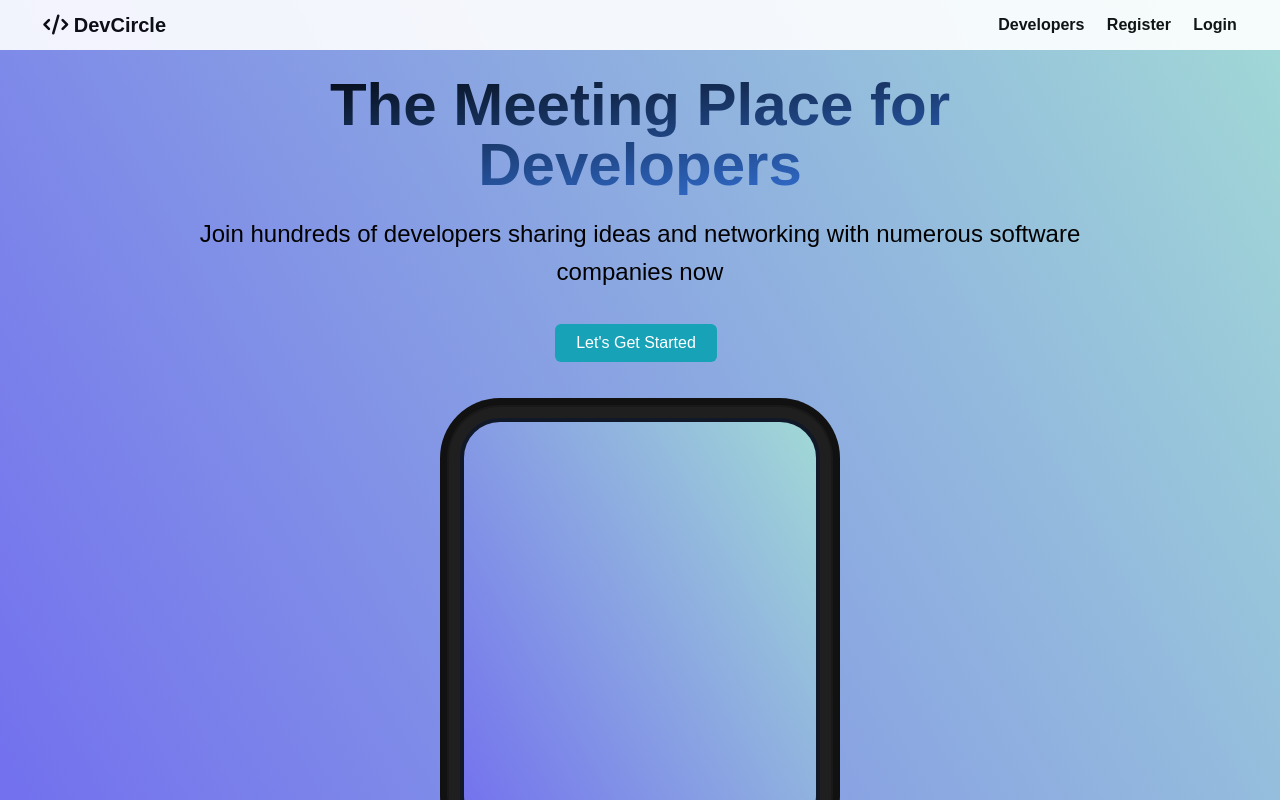
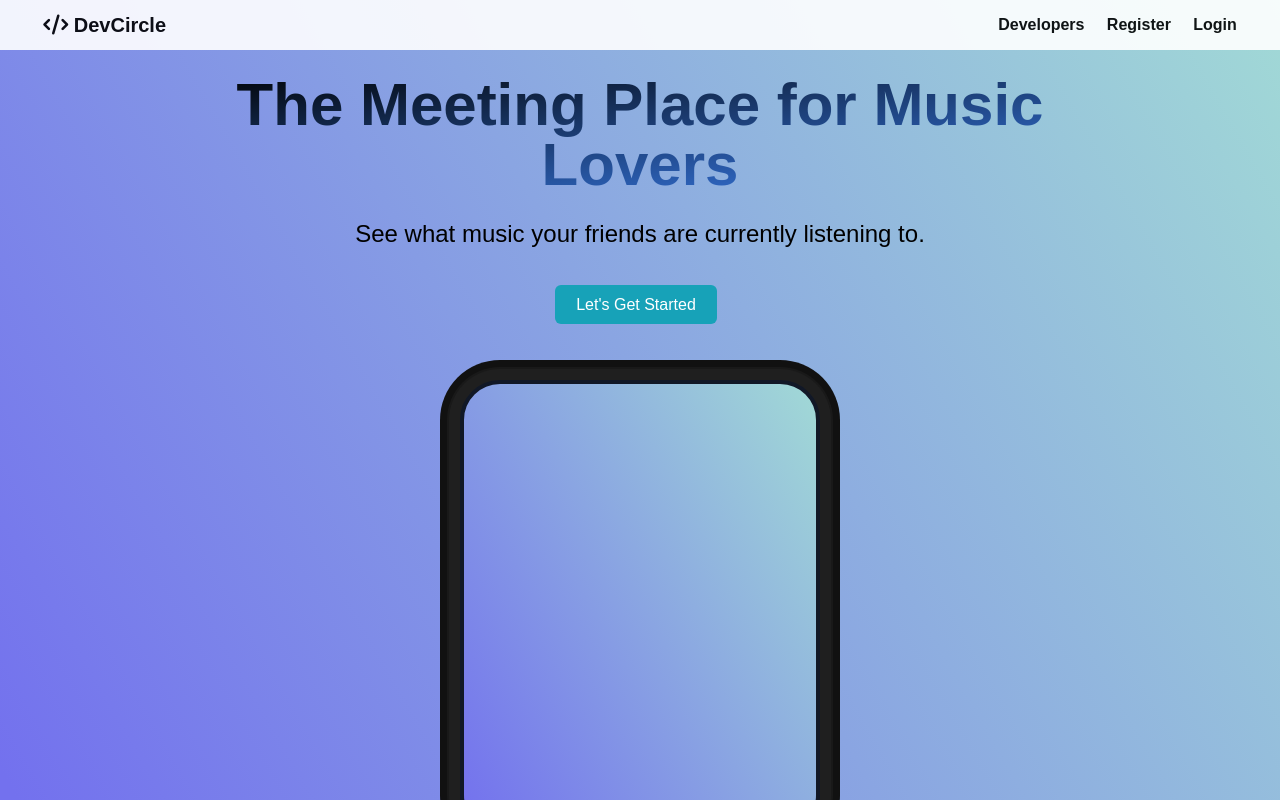
Before and after one commit to synerjay/Trayn-Weightlift-Tracker, a React (Create React App) app in the folder client/: page / in a window 1280 px wide. Built offline with nearby package versions, Linux system fonts and the light colour scheme; no server answers.

Commit message:
Changed the premise of this social network

```diff
--- a/client/src/components/layout/Landing.js
+++ b/client/src/components/layout/Landing.js
@@ -13,11 +13,10 @@ const Landing = ({ isAuthenticated }) => {
     <section className='landing'>
       <div className='landing-inner mx-40'>
         <h1 className='mb-1 text-6xl font-extrabold text-transparent bg-clip-text bg-gradient-to-br from-black to-blue-500'>
-          The Meeting Place for Developers
+          The Meeting Place for Music Lovers
         </h1>
         <p className='lead my-1'>
-          Join hundreds of developers sharing ideas and networking with numerous
-          software companies now
+          See what music your friends are currently listening to.
         </p>
         <div className='buttons my-1'>
           <Link
```
